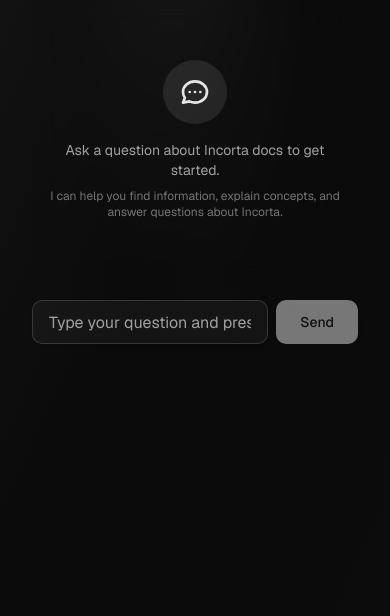
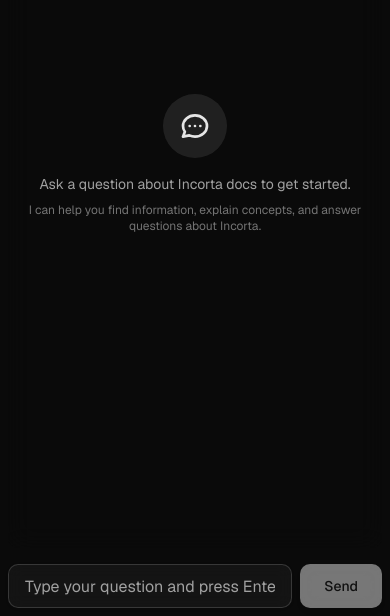
Before and after one commit to aladrach/chatbot, a Next.js app: page / in a window 390 px wide. Shown: the part 228-844 px from the top of the page. Built offline with nearby package versions, Linux system fonts and the light colour scheme.

Commit message:
Enhance README and implement responsive design for Incorta Chatbot; add embedding examples and improve scrollbar handling in CSS. Introduce new HTML file for embedding demonstration.

```diff
--- a/app/globals.css
+++ b/app/globals.css
@@ -116,15 +116,28 @@
   * {
     @apply border-border outline-ring/50;
   }
-  body {
-    @apply bg-background text-foreground;
+  html, body {
+    @apply bg-background text-foreground h-full;
+  }
+  #__next {
+    height: 100%;
   }
 }
 
 /* Perfect Scrollbar Custom Styles */
+.ps {
+  position: relative !important;
+  overflow: hidden !important;
+  height: 100% !important;
+}
+
 .ps__rail-y {
+  display: block !important;
   width: 6px !important;
+  right: 2px !important;
   opacity: 0.6;
+  background: transparent !important;
+  z-index: 1000 !important;
 }
 
 .ps__thumb-y {
@@ -139,6 +152,10 @@
   background-color: rgba(156, 163, 175, 0.6) !important;
 }
 
+.ps__rail-y.ps--active-y {
+  opacity: 1 !important;
+}
+
 /* Dark mode perfect scrollbar */
 .dark .ps__thumb-y {
   background-color: rgba(156, 163, 175, 0.5) !important;
@@ -148,6 +165,22 @@
 .dark .ps__rail-y:focus .ps__thumb-y,
 .dark .ps__rail-y.ps--clicking .ps__thumb-y {
   background-color: rgba(156, 163, 175, 0.7) !important;
+}
+
+/* Hide browser scrollbars in chat container only */
+.chat-container,
+.chat-container *,
+.ps__content {
+  scrollbar-width: none !important; /* Firefox */
+  -ms-overflow-style: none !important; /* Internet Explorer 10+ */
+}
+
+.chat-container::-webkit-scrollbar,
+.chat-container *::-webkit-scrollbar,
+.ps__content::-webkit-scrollbar {
+  display: none !important; /* WebKit */
+  width: 0 !important;
+  height: 0 !important;
 }
 
 /* Enhanced Visual Effects */
@@ -165,6 +198,24 @@
       0 4px 6px -1px hsl(var(--foreground) / 0.1),
       0 2px 4px -1px hsl(var(--foreground) / 0.06),
       inset 0 1px 0 hsl(var(--background) / 0.1);
+    /* Ensure proper height behavior for embedding */
+    min-height: 200px;
+    /* Required for PerfectScrollbar */
+    position: relative;
+    overflow: hidden;
+  }
+
+  /* Responsive optimizations for embedded contexts */
+  @media (max-width: 640px) {
+    .chat-container {
+      min-height: 150px;
+    }
+  }
+
+  @media (max-height: 400px) {
+    .chat-container {
+      min-height: 120px;
+    }
   }
 
   .message-bubble-user {
@@ -291,4 +342,39 @@
       0 4px 6px -1px hsl(var(--foreground) / 0.1),
       0 2px 4px -1px hsl(var(--foreground) / 0.06);
   }
+
+  /* Embedded-friendly styles */
+  .embedded-chatbot {
+    height: 100%;
+    width: 100%;
+  }
+
+  /* Optimize message bubbles for smaller containers */
+  @media (max-width: 480px) {
+    .message-bubble-user,
+    .message-bubble-assistant {
+      max-width: 95%;
+      font-size: 0.875rem;
+      padding: 0.75rem;
+    }
+
+    .source-link,
+    .related-question-btn {
+      font-size: 0.75rem;
+      padding: 0.5rem;
+    }
+  }
+
+  /* Compact mode for very small containers */
+  @media (max-height: 300px) {
+    .chat-container {
+      border-radius: 0.5rem;
+    }
+
+    .message-bubble-user,
+    .message-bubble-assistant {
+      padding: 0.5rem;
+      font-size: 0.8125rem;
+    }
+  }
 }
--- a/app/layout.tsx
+++ b/app/layout.tsx
@@ -23,9 +23,9 @@
   children: React.ReactNode;
 }>) {
   return (
-    <html lang="en" className="dark">
+    <html lang="en" className="dark h-full">
       <body
-        className={`${geistSans.variable} ${geistMono.variable} antialiased`}
+        className={`${geistSans.variable} ${geistMono.variable} antialiased h-full`}
       >
         {children}
       </body>
--- a/app/page.tsx
+++ b/app/page.tsx
@@ -81,10 +81,27 @@
   const [isLoading, setIsLoading] = useState(false);
   const messagesEndRef = useRef<HTMLDivElement | null>(null);
   const [isStreaming, setIsStreaming] = useState(false);
+  const scrollbarRef = useRef<any>(null);
 
   useEffect(() => {
     messagesEndRef.current?.scrollIntoView({ behavior: "smooth" });
+    // Update PerfectScrollbar when messages change
+    if (scrollbarRef.current) {
+      setTimeout(() => {
+        scrollbarRef.current.updateScroll();
+      }, 100);
+    }
   }, [messages]);
+
+  // Force PerfectScrollbar initialization on mount
+  useEffect(() => {
+    const timer = setTimeout(() => {
+      if (scrollbarRef.current) {
+        scrollbarRef.current.updateScroll();
+      }
+    }, 500);
+    return () => clearTimeout(timer);
+  }, []);
 
   // Extract delta text from arbitrary streaming JSON shapes (AnswerTextDelta, answerText, text, etc)
   function extractDeltaText(input: any): string {
@@ -351,22 +368,25 @@
   }
 
   return (
-    <div className="font-sans grid grid-rows-[20px_1fr_20px] items-center justify-items-center min-h-screen p-8 pb-20 gap-16 sm:p-20 relative">
-      {/* Subtle background gradient */}
-      <div className="absolute inset-0 bg-gradient-to-br from-primary/5 via-transparent to-accent/5 pointer-events-none" />
-      <div className="absolute inset-0 bg-[radial-gradient(ellipse_at_top,_var(--primary)_0%,_transparent_50%)] opacity-5 pointer-events-none" />
-      <main className="flex flex-col gap-[32px] row-start-2 items-center sm:items-start w-full max-w-2xl relative z-10">
-        <div className="w-full flex flex-col gap-4">
-          <div className="w-full min-h-[240px] max-h-[800px] rounded-lg chat-container">
+    <div className="font-sans flex flex-col h-full w-full p-2 sm:p-4 relative embedded-chatbot">
+      <main className="flex flex-col gap-3 sm:gap-4 items-center sm:items-start w-full max-w-4xl mx-auto flex-1 min-h-0 relative z-10">
+        <div className="w-full flex flex-col gap-4 flex-1 min-h-0">
+          <div className="w-full flex-1 rounded-lg chat-container min-h-0">
+            <div style={{ height: '100%', width: '100%', position: 'relative' }}>
               <PerfectScrollbar
+                ref={scrollbarRef}
+                key="chat-scrollbar"
                 options={{
-                wheelPropagation: false,
                   suppressScrollX: true,
+                  wheelSpeed: 1,
+                  wheelPropagation: true,
+                  minScrollbarLength: 20,
                 }}
                 style={{
-                maxHeight: '800px',
-                minHeight: '240px',
-                padding: '1rem'
+                  height: '100%',
+                  width: '100%',
+                  padding: '1rem',
+                  boxSizing: 'border-box'
                 }}
               >
             {messages.length === 0 ? (
@@ -465,19 +485,21 @@
             )}
             </PerfectScrollbar>
             </div>
-          <div className="flex w-full items-center gap-2 slide-up">
+          </div>
+          <div className="flex w-full items-center gap-2 slide-up flex-shrink-0">
             <Input
               placeholder="Type your question and press Enter"
               value={input}
               onChange={(e) => setInput(e.target.value)}
               onKeyDown={handleKeyDown}
               disabled={isLoading}
+              className="flex-1"
             />
-            <Button type="button" onClick={sendMessage} disabled={isLoading || !input.trim()}>
+            <Button type="button" onClick={sendMessage} disabled={isLoading || !input.trim()} className="flex-shrink-0">
               {isLoading ? (
                 <span className="inline-flex items-center gap-2">
                   <span className="inline-block size-4 rounded-full border-2 border-current border-t-transparent animate-spin" />
-                  Sending
+                  <span className="hidden sm:inline">Sending</span>
                 </span>
               ) : (
                 "Send"
--- /dev/null
+++ b/public/embedding-example.html
@@ -0,0 +1,157 @@
+<!DOCTYPE html>
+<html lang="en">
+<head>
+    <meta charset="UTF-8">
+    <meta name="viewport" content="width=device-width, initial-scale=1.0">
+    <title>Embedded Chatbot Example</title>
+    <style>
+        body {
+            margin: 0;
+            padding: 20px;
+            font-family: -apple-system, BlinkMacSystemFont, 'Segoe UI', Roboto, sans-serif;
+            background-color: #f5f5f5;
+        }
+
+        .container {
+            max-width: 1200px;
+            margin: 0 auto;
+            display: grid;
+            grid-template-columns: 1fr 400px;
+            gap: 20px;
+            height: 80vh;
+        }
+
+        .content {
+            background: white;
+            padding: 20px;
+            border-radius: 8px;
+            box-shadow: 0 2px 10px rgba(0,0,0,0.1);
+        }
+
+        .chatbot-container {
+            background: white;
+            border-radius: 8px;
+            box-shadow: 0 2px 10px rgba(0,0,0,0.1);
+            overflow: hidden;
+        }
+
+        .chatbot-iframe {
+            width: 100%;
+            height: 100%;
+            border: none;
+        }
+
+        @media (max-width: 768px) {
+            .container {
+                grid-template-columns: 1fr;
+                grid-template-rows: 1fr 400px;
+            }
+        }
+
+        /* Small embedded version */
+        .small-chatbot {
+            position: fixed;
+            bottom: 20px;
+            right: 20px;
+            width: 350px;
+            height: 500px;
+            background: white;
+            border-radius: 12px;
+            box-shadow: 0 8px 30px rgba(0,0,0,0.12);
+            z-index: 1000;
+            display: none;
+        }
+
+        .chat-toggle {
+            position: fixed;
+            bottom: 20px;
+            right: 20px;
+            width: 60px;
+            height: 60px;
+            background: #2563eb;
+            border-radius: 50%;
+            border: none;
+            color: white;
+            font-size: 24px;
+            cursor: pointer;
+            z-index: 1001;
+            box-shadow: 0 4px 12px rgba(37, 99, 235, 0.4);
+        }
+
+        .chat-toggle:hover {
+            background: #1d4ed8;
+        }
+    </style>
+</head>
+<body>
+    <div class="container">
+        <div class="content">
+            <h1>Your Website Content</h1>
+            <p>This is an example of how the Incorta Chatbot can be embedded into your website. The chatbot is fully responsive and will adapt to different container sizes.</p>
+
+            <h2>Embedding Options</h2>
+            <ul>
+                <li><strong>Sidebar Integration:</strong> As shown on the right, perfect for documentation sites or help centers</li>
+                <li><strong>Modal/Popup:</strong> Click the blue button in the bottom right to see a floating chat window</li>
+                <li><strong>Full Page:</strong> Can be embedded as a full-page experience</li>
+                <li><strong>Inline:</strong> Embedded within page content at any size</li>
+            </ul>
+
+            <h2>Features</h2>
+            <ul>
+                <li>Fully responsive design that adapts to container size</li>
+                <li>Dark mode support</li>
+                <li>Streaming responses with typing animation</li>
+                <li>Source citations and related questions</li>
+                <li>Mobile-optimized interface</li>
+                <li>No fixed viewport dependencies - works in any container</li>
+            </ul>
+
+            <h2>Implementation</h2>
+            <p>Simply embed the chatbot using an iframe or integrate it directly into your React/Next.js application:</p>
+
+            <pre><code>&lt;iframe
+    src="http://localhost:3000"
+    width="100%"
+    height="600px"
+    style="border: none; border-radius: 8px;"
+&gt;&lt;/iframe&gt;</code></pre>
+        </div>
+
+        <div class="chatbot-container">
+            <iframe
+                src="http://localhost:3000"
+                class="chatbot-iframe"
+                title="Incorta Chatbot"
+            ></iframe>
+        </div>
+    </div>
+
+    <!-- Floating chat button -->
+    <button class="chat-toggle" onclick="toggleChat()">💬</button>
+
+    <!-- Small floating chatbot -->
+    <div class="small-chatbot" id="smallChat">
+        <iframe
+            src="http://localhost:3000"
+            class="chatbot-iframe"
+            title="Incorta Chatbot - Floating"
+        ></iframe>
+    </div>
+
+    <script>
+        function toggleChat() {
+            const chatbot = document.getElementById('smallChat');
+            const button = document.querySelector('.chat-toggle');
+
+            if (chatbot.style.display === 'none' || chatbot.style.display === '') {
+                chatbot.style.display = 'block';
+                button.innerHTML = '✕';
+            } else {
+                chatbot.style.display = 'none';
+                button.innerHTML = '💬';
+            }
+        }
+    </script>
+</body>
+</html>
```
Also changed, not shown: 1 other file (tests, documents, lock files or other folders). Lines whose indentation alone changed are shown as unchanged.
